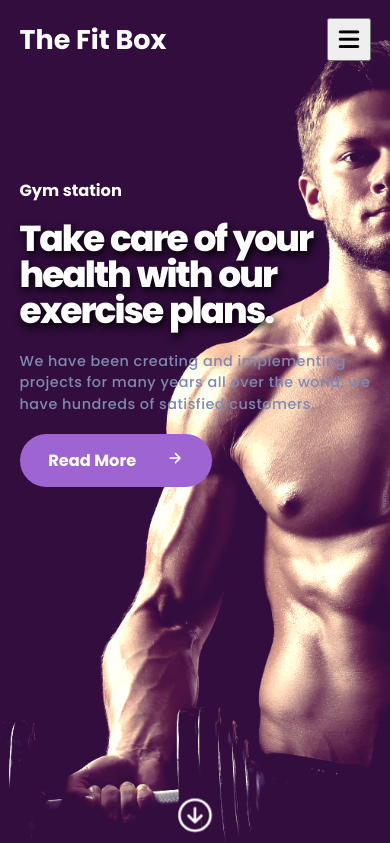
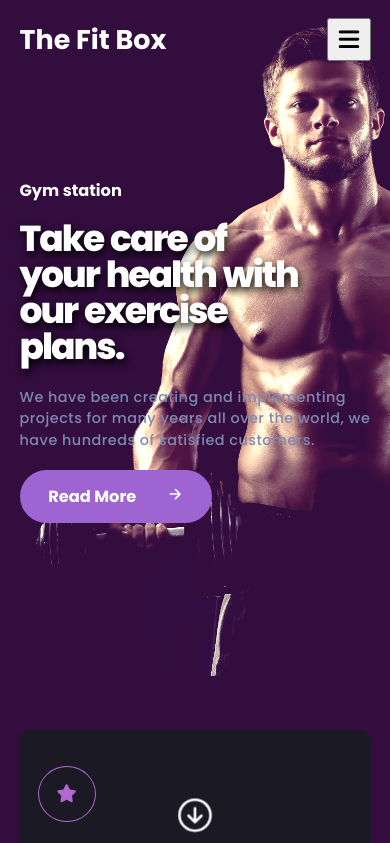
Before and after one commit to rijudebnath/The-fit-box, a plain HTML site: page index.html in a window 390 px wide. Shown: the top 843 px of the page. Drawn offline with nearby package versions, Linux system fonts and the light colour scheme.

Commit message:
resposive commit-1

```diff
--- a/query.css
+++ b/query.css
@@ -4,6 +4,11 @@
     .container {
         max-width: 90%;
         margin: auto;
+    }
+
+    .hero-text-box {
+
+        margin-bottom: 15rem;
     }
 
 }
@@ -188,4 +193,9 @@
         grid-template-columns: 1fr;
         justify-content: center;
     }
+
+    .primary-heading {
+        max-width: 80%;
+        font-size: 4rem;
+    }
 }
--- a/styles.css
+++ b/styles.css
@@ -88,11 +88,13 @@ body {
 .section-header {
     padding: 2rem 0;
     background-image: url("img/hero-bg.png");
-    height: 120vh;
+    /* height: 90rem; */
     width: 100%;
     background-size: cover;
 
 }
+
+/* .hero-text-box */
 
 
 
@@ -163,6 +165,7 @@ nav {
     max-width: 600px;
     margin-top: 13rem;
     color: #fff;
+    margin-bottom: 25rem;
 }
 
 .hero-text-box h3 {
```
